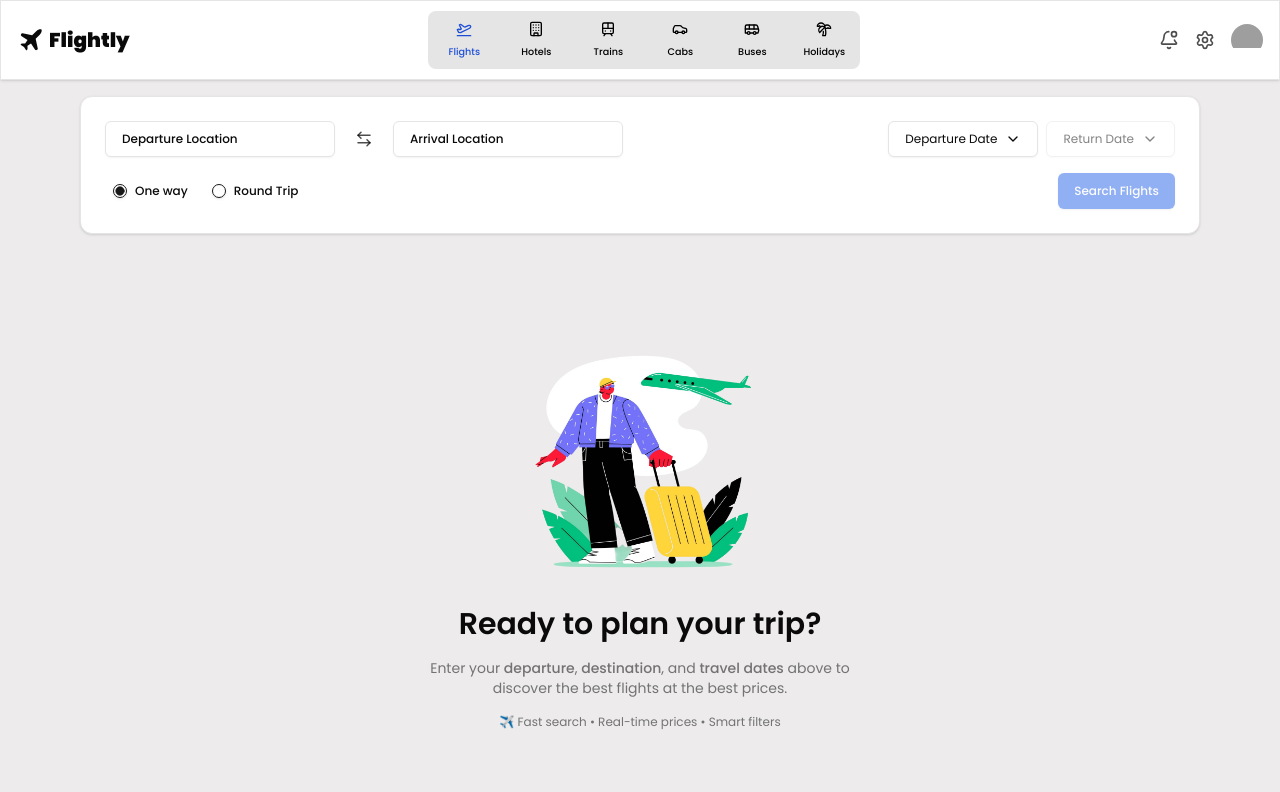
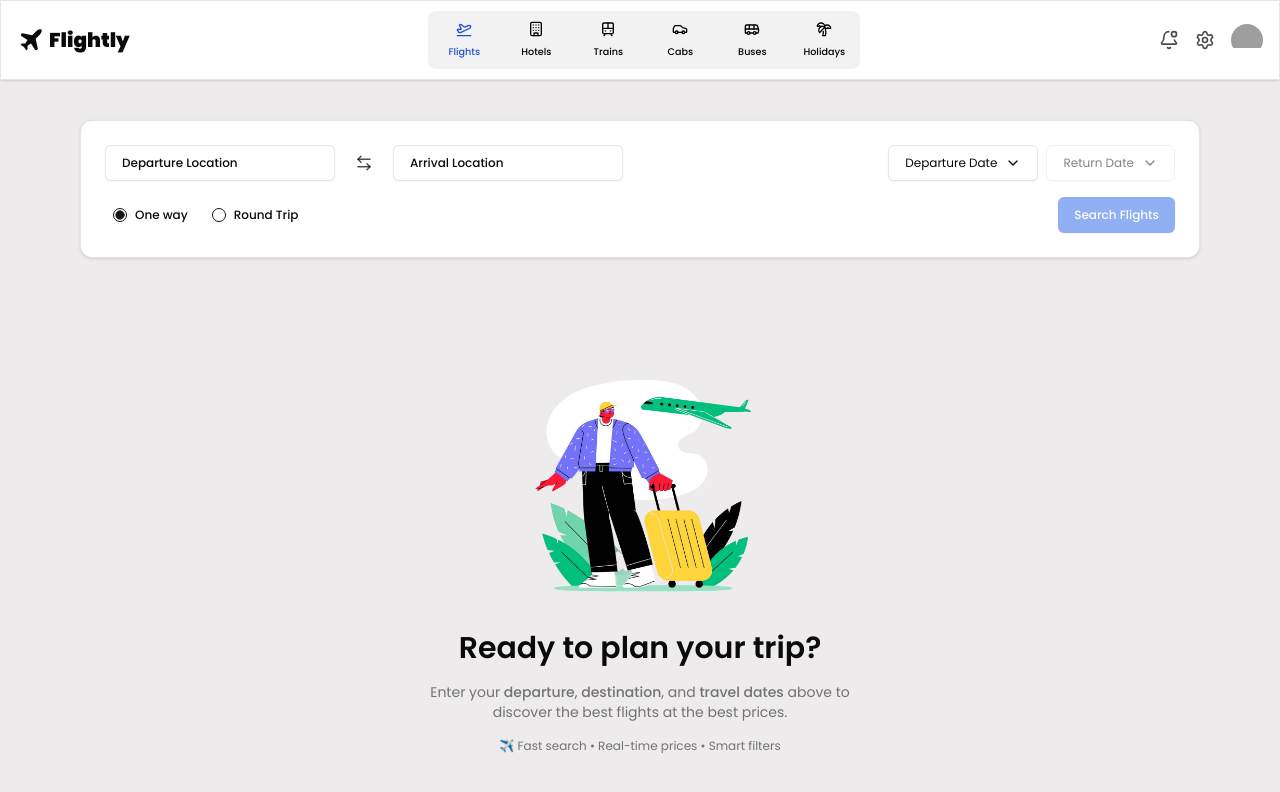
Before and after one commit to akshaywritescode/flightly, a Next.js app: page / in a window 1280 px wide. Shown: the top 792 px of the page. Built offline with nearby package versions, Linux system fonts and the light colour scheme; grey boxes are pictures that could not be loaded.

Commit message:
add key attribute in service looping

```diff
--- a/app/components/layout/FlightSearchCard.tsx
+++ b/app/components/layout/FlightSearchCard.tsx
@@ -45,7 +45,7 @@ export default function FlightSearchCard({
     (tripType === "oneway" || returnDate);
 
   return (
-    <Card className="rounded-xl p-6 flex flex-col gap-4">
+    <Card className="rounded-xl p-6 flex flex-col gap-4 mt-6">
       <div className="w-full flex justify-between">
         <div className="flex items-center gap-5">
           <FromLocationInput value={fromLocation} onChange={onFromChange} />
--- a/app/components/layout/header.tsx
+++ b/app/components/layout/header.tsx
@@ -52,9 +52,9 @@ export default function Header() {
       <Card className="rounded-none w-full h-full flex items-center justify-between px-4">
         <Logo />
         <div>
-          <ul className="flex gap-8 bg-black/10 justify-evenly py-[0.6rem] px-4 rounded-lg">
+          <ul className="flex gap-8 bg-black/5 justify-evenly py-[0.6rem] px-4 rounded-lg">
             {servicesData.map((service) => (
-              <li>
+              <li key={service.serviceName}>
                 <div className="flex flex-col items-center gap-2 w-10 cursor-pointer">
                   <service.icon className={`w-4 h-4 ${service.isSelected ? "text-blue-700" : "text-black"}`} strokeWidth={2} />
                   <span
```
